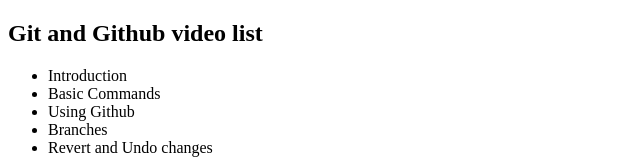
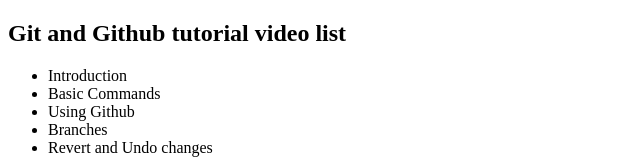
Before and after one commit to abolkog/git_tutorial, a plain HTML site: page index.html in a window 1280 px wide. Shown: the top 160 px of the page, without its empty margins (0-640 px from the left). Drawn offline with Linux system fonts and the light colour scheme.

Commit message:
Changed the title of the page main section

```diff
--- a/index.html
+++ b/index.html
@@ -7,7 +7,7 @@
   <body>
 
   <section>
-    <h1>Git and Github video list</h1>
+    <h1>Git and Github tutorial video list</h1>
     <ul>
       <li>Introduction</li>
       <li>Basic Commands</li>
```
